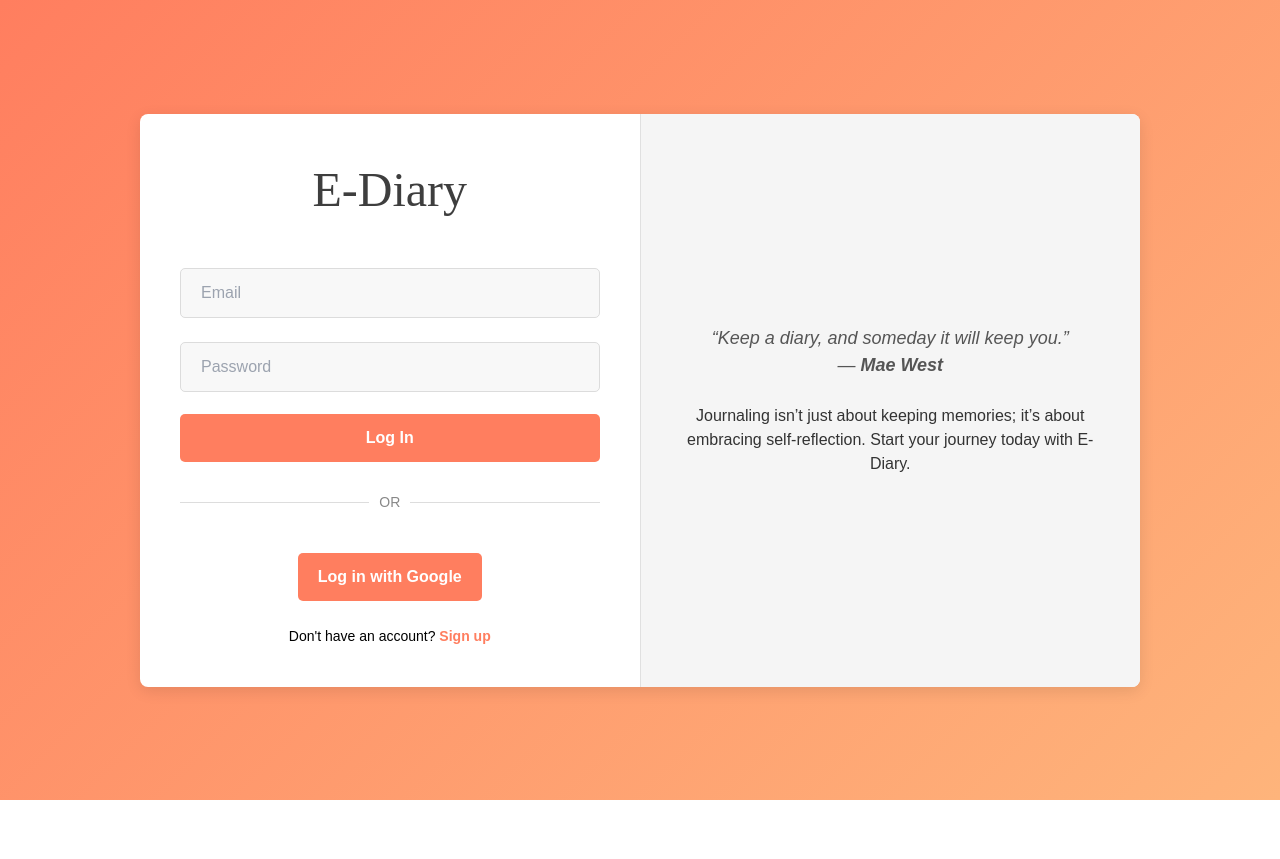
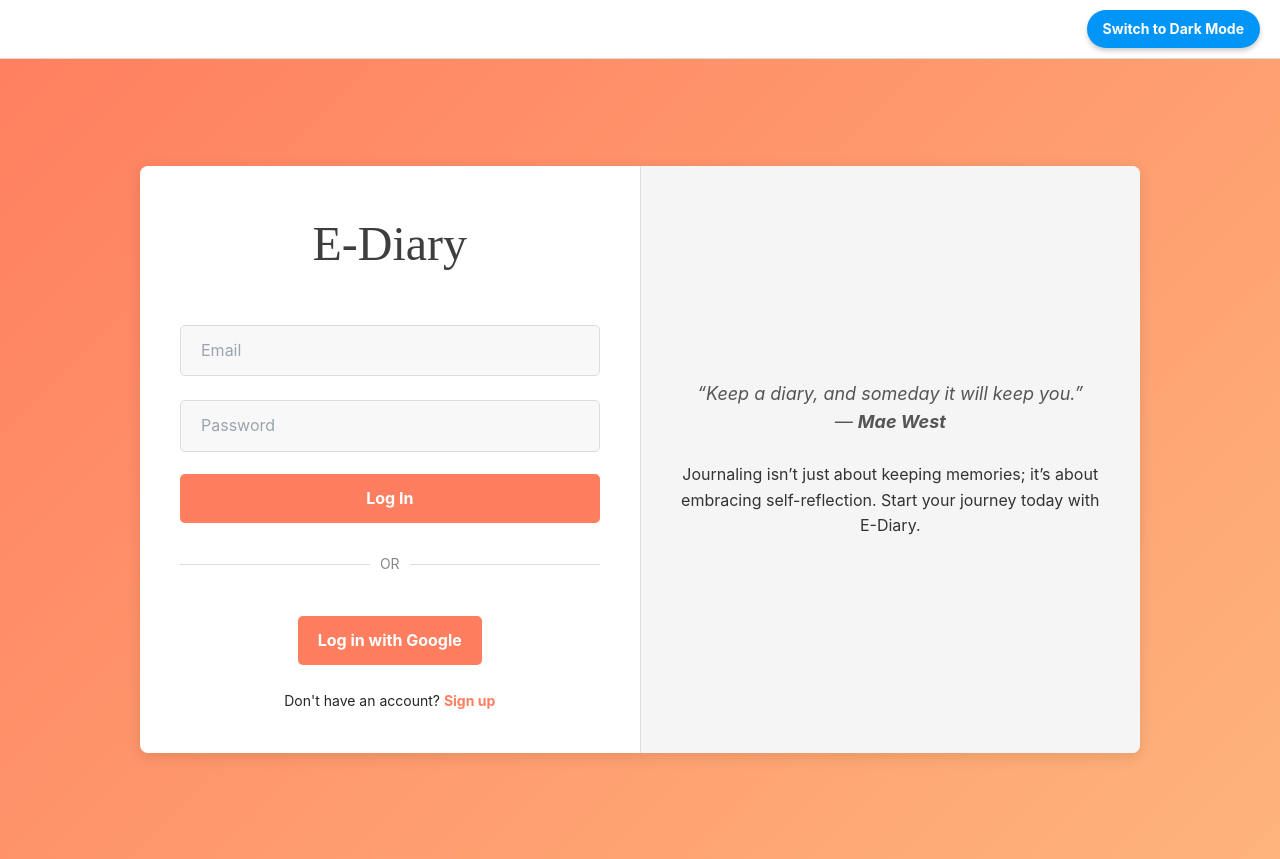
Before and after one commit to snehabichkunde/DigitalDiary, a React (Vite) app in the folder frontend/: page / in a window 1280 px wide. Before the commit the page ends 800 px from the top, so only its background shows below. Built offline with nearby package versions, Linux system fonts and the light colour scheme.

Commit message:
working on dark mode

```diff
--- /dev/null
+++ b/frontend/src/App.css
@@ -0,0 +1,107 @@
+/* Root Variables for Theming */
+:root {
+    --light-background: #fafafa;
+    --light-header: #ffffff;
+    --light-text: #262626;
+    --light-border: #dbdbdb;
+    --light-accent: #0095f6; /* Light mode blue */
+
+    --dark-background: #121212;
+    --dark-header: #000000;
+    --dark-text: #ffffff;
+    --dark-border: #3a3a3a;
+    --dark-accent: #0095f6; /* Same blue for dark mode */
+
+    --font-family: -apple-system, BlinkMacSystemFont, "Segoe UI", Roboto, Helvetica, Arial, sans-serif;
+    --transition-speed: 0.3s;
+}
+
+/* Global Reset */
+body {
+    margin: 0;
+    font-family: var(--font-family);
+    line-height: 1.6;
+    background-color: var(--light-background); /* Default light mode */
+    color: var(--light-text); /* Default light text */
+    transition: background-color var(--transition-speed), color var(--transition-speed);
+}
+
+body.dark-mode {
+    background-color: var(--dark-background);
+    color: var(--dark-text);
+}
+
+/* General Styles */
+* {
+    box-sizing: border-box;
+    padding: 0;
+    margin: 0;
+}
+
+/* Header Styles */
+.header {
+    display: flex;
+    justify-content: flex-end;
+    padding: 10px 20px;
+    position: sticky;
+    top: 0;
+    z-index: 1000;
+    background-color: var(--light-header); /* Default light mode */
+    border-bottom: 1px solid var(--light-border);
+    transition: background-color var(--transition-speed), border-color var(--transition-speed);
+}
+
+body.dark-mode .header {
+    background-color: var(--dark-header);
+    border-color: var(--dark-border);
+}
+
+/* Theme Toggle Button */
+.theme-toggle-btn {
+    padding: 8px 16px;
+    font-size: 14px;
+    font-weight: bold;
+    background: var(--light-accent);
+    color: #ffffff;
+    border: none;
+    border-radius: 30px;
+    cursor: pointer;
+    box-shadow: 0px 3px 5px rgba(0, 0, 0, 0.2);
+    transition: transform 0.2s, background var(--transition-speed), color var(--transition-speed);
+}
+
+body.dark-mode .theme-toggle-btn {
+    background: var(--dark-accent);
+    color: #ffffff;
+    box-shadow: 0px 3px 5px rgba(255, 255, 255, 0.2);
+}
+
+.theme-toggle-btn:hover {
+    transform: scale(1.05);
+    opacity: 0.9;
+}
+
+/* Link Styles */
+a {
+    color: var(--light-accent);
+    text-decoration: none;
+    transition: color var(--transition-speed);
+}
+
+body.dark-mode a {
+    color: var(--dark-accent);
+}
+
+a:hover {
+    text-decoration: underline;
+}
+
+/* Body Content Styles */
+body.dark-mode * {
+    background-color: var(--dark-background) !important; /* Override background colors for dark mode */
+    color: var(--dark-text) !important; /* Override text color for dark mode */
+}
+
+* {
+    transition: background-color var(--transition-speed), color var(--transition-speed), box-shadow var(--transition-speed);
+}
--- a/frontend/src/App.jsx
+++ b/frontend/src/App.jsx
@@ -1,4 +1,4 @@
-import React from "react";
+import React, { useState, useEffect } from "react";
 import { Routes, Route, BrowserRouter as Router } from "react-router-dom";
 import { useAuth } from "./context/ContextProvider";
 import PrivateRoute from "./components/PrivateRoute";
@@ -6,19 +6,49 @@ import Login from "./pages/Login";
 import Home from "./pages/Home";
 import Register from "./pages/Signup";
 import AddStory from "./pages/AddStory";
+import "./App.css";
 
 const App = () => {
   const { user } = useAuth();
+  const [isDarkMode, setIsDarkMode] = useState(false);
+
+  // Check localStorage for the theme preference on load
+  useEffect(() => {
+    const savedTheme = localStorage.getItem("theme");
+    if (savedTheme) {
+      setIsDarkMode(savedTheme === "dark");
+    }
+  }, []);
+
+  // Function to toggle the theme
+  const toggleTheme = () => {
+    const newTheme = !isDarkMode ? "dark" : "light";
+    setIsDarkMode(!isDarkMode);
+    localStorage.setItem("theme", newTheme);
+    document.body.classList.toggle("dark-mode", !isDarkMode); // Add or remove dark-mode class from body
+  };
+
+  useEffect(() => {
+    if (isDarkMode) {
+      document.body.classList.add("dark-mode");
+    } else {
+      document.body.classList.remove("dark-mode");
+    }
+  }, [isDarkMode]);
+
   return (
+    <div>
       <Router>
+        {/* Add a global theme toggle button */}
+        <header className="header">
+          <button className="theme-toggle-btn" onClick={toggleTheme}>
+            {isDarkMode ? "Switch to Light Mode" : "Switch to Dark Mode"}
+          </button>
+        </header>
+
         <Routes>
-        {/* Login page */}
           <Route path="/login" element={<Login />} />
-
-        {/* Register page */}
           <Route path="/register" element={<Register />} />
-
-        {/* Protected Home route */}
           <Route
             path="/home"
             element={
@@ -27,7 +57,6 @@ const App = () => {
               </PrivateRoute>
             }
           />
-
           <Route
             path="/add"
             element={
@@ -36,13 +65,13 @@ const App = () => {
               </PrivateRoute>
             }
           />
-
           <Route
             path="/"
-          element={user ? <Home /> : <Login />} // If user is logged in, redirect to Home
+            element={user ? <Home /> : <Login />} // Default route
           />
         </Routes>
       </Router>
+    </div>
   );
 };
 
```
Lines whose indentation alone changed are shown as unchanged.
